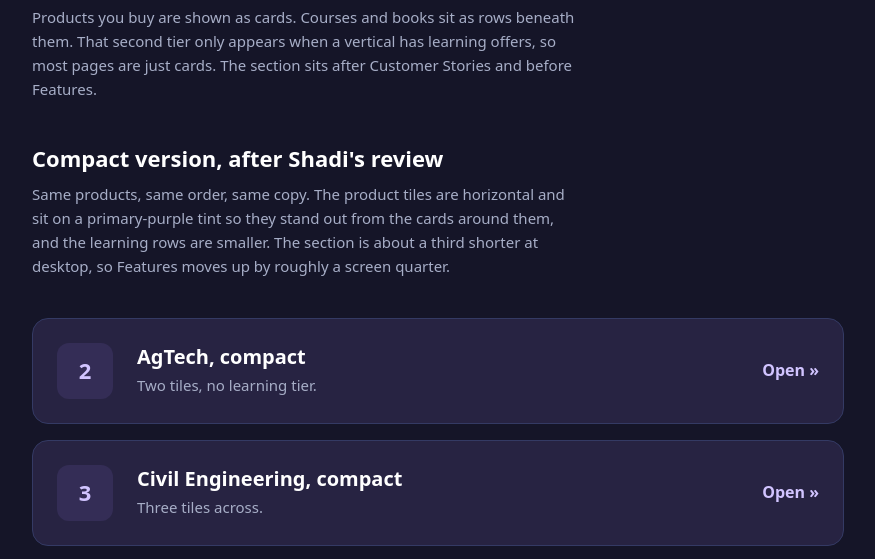
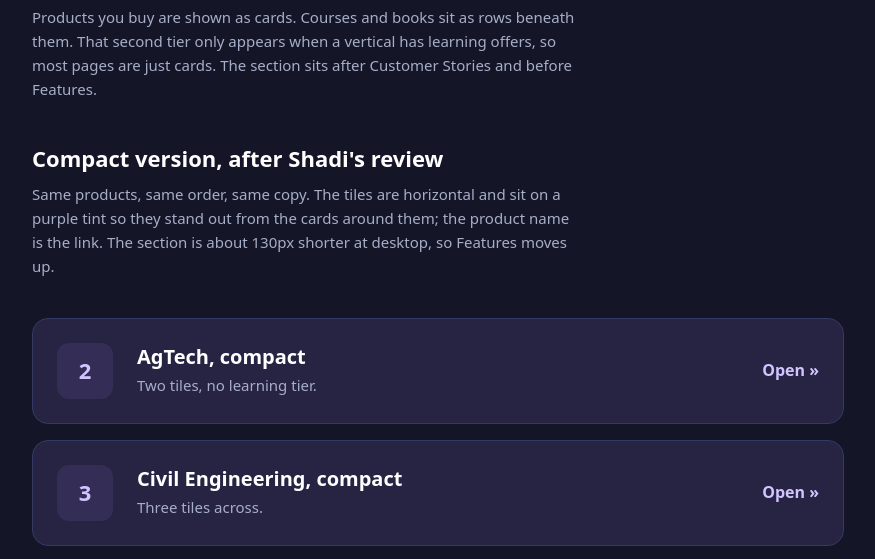
Before and after one commit to colettewz/wolfram-verticals-products, a plain HTML site: page index.html in a window 1280 px wide. Shown: the part 183-742 px from the top of the page, without its empty margins (202-1077 px from the left). Drawn offline with Linux system fonts and the light colour scheme; a web font is replaced by a local one.

Commit message:
Index: describe the single compact design
Co-Authored-By: Claude Fable 5.1 <noreply@anthropic.com>

```diff
--- a/index.html
+++ b/index.html
@@ -56,9 +56,9 @@ a.card:focus-visible{outline:2px solid var(--purple-light);outline-offset:3px}
   The section sits after Customer Stories and before Features.</p>
 
   <h2 class="sub">Compact version, after Shadi's review</h2>
-  <p class="note">Same products, same order, same copy. The product tiles are horizontal and sit on a
-  primary-purple tint so they stand out from the cards around them, and the learning rows are smaller.
-  The section is about a third shorter at desktop, so Features moves up by roughly a screen quarter.</p>
+  <p class="note">Same products, same order, same copy. The tiles are horizontal and sit on a
+  purple tint so they stand out from the cards around them; the product name is the link.
+  The section is about 130px shorter at desktop, so Features moves up.</p>
   <div class="grid">
     <a class="card" href="ag-tech-products-compact.html">
       <span class="count">2</span>
```
